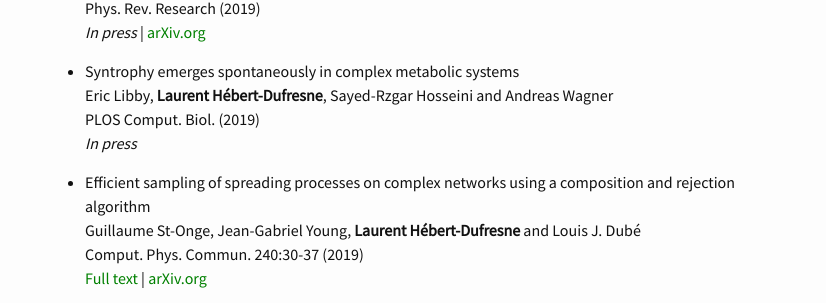
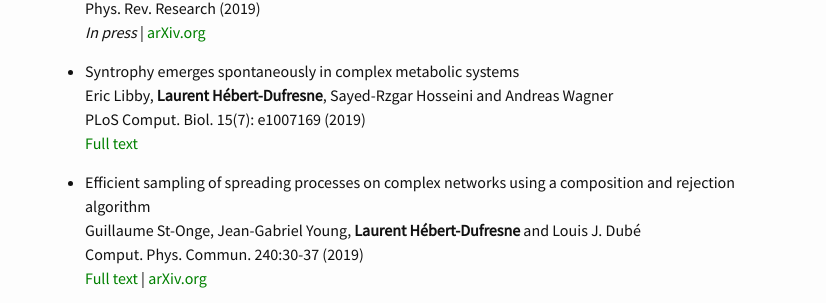
Before and after one commit to laurenthebertdufresne/laurenthebertdufresne.github.io, a Jekyll site: the page built from _pages/publications.md, in a window 1280 px wide and 900 px high, scrolled down 1017 px. Shown: the part 154-457 px from the top of the window, without its empty margins (215-1041 px from the left). Built offline with Jekyll 4.4.1, drawn with Linux system fonts in a browser that asks for light colours.

Commit message:
New paper

```diff
--- a/_pages/publications.md
+++ b/_pages/publications.md
@@ -40,8 +40,8 @@
 
 *   Syntrophy emerges spontaneously in complex metabolic systems
     Eric Libby, **Laurent Hébert-Dufresne**, Sayed-Rzgar Hosseini and Andreas Wagner
-    PLOS Comput. Biol. (2019)
-    _In press_
+    PLoS Comput. Biol. 15(7): e1007169 (2019)
+    [Full text](https://journals.plos.org/ploscompbiol/article?id=10.1371/journal.pcbi.1007169)
 
 *   Efficient sampling of spreading processes on complex networks using a composition and rejection algorithm
     Guillaume St-Onge, Jean-Gabriel Young, **Laurent Hébert-Dufresne** and Louis J. Dubé
```
